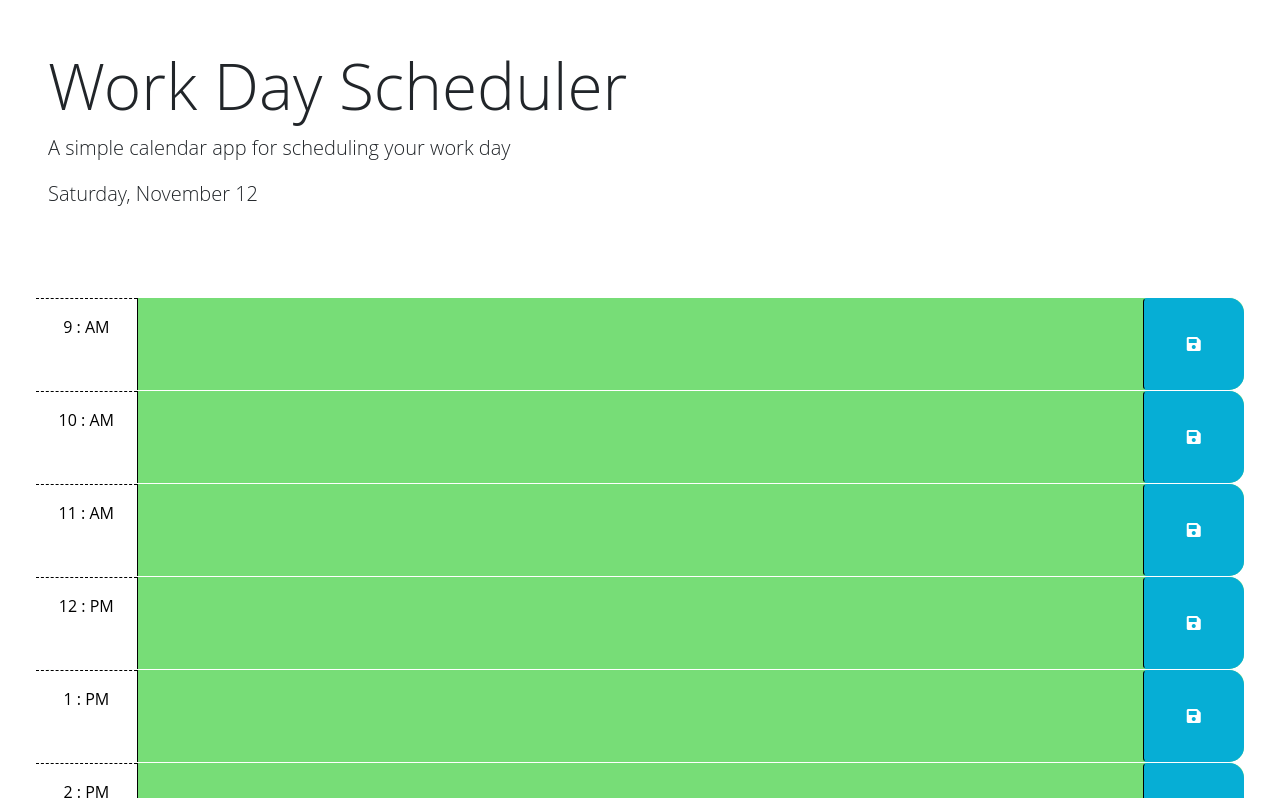
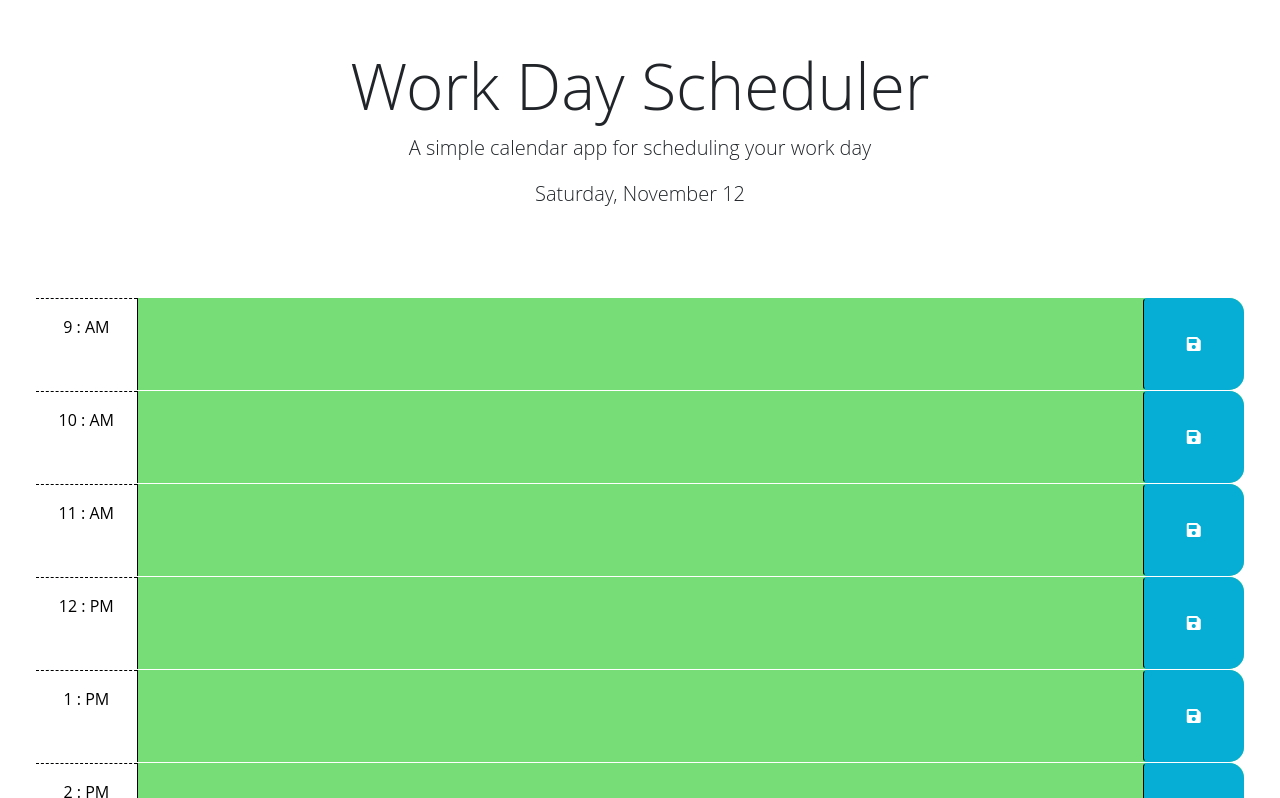
Before and after one commit to DexterDick/work-day-scheduler, a plain HTML site: page index.html in a window 1280 px wide. Shown: the top 798 px of the page. Drawn offline with nearby package versions, Linux system fonts and the light colour scheme.

Commit message:
refactored html css and JQuery removing comments .  Added starter README

```diff
--- a/Assets/css/style.css
+++ b/Assets/css/style.css
@@ -1,6 +1,10 @@
 body {
   font-family: "Open Sans", sans-serif;
   font-size: 16px;
+}
+
+header {
+  text-align: center;
 }
 
 textarea {
--- a/Assets/js/script.js
+++ b/Assets/js/script.js
@@ -1,33 +1,17 @@
 // Wrap all code that interacts with the DOM in a call to jQuery to ensure that
 // the code isn't run until the browser has finished rendering all the elements
 // in the html.
+
 $(function () {
-  // TODO: Add a listener for click events on the save button. This code should
-  // use the id in the containing time-block as a key to save the user input in
-  // local storage. HINT: What does `this` reference in the click listener
-  // function? How can DOM traversal be used to get the "hour-x" id of the
-  // time-block containing the button that was clicked? How might the id be
-  // useful when saving the description in local storage?
-  //
-  // TODO: Add code to apply the past, present, or future class to each time
-  // block by comparing the id to the current hour. HINTS: How can the id
-  // attribute of each time-block be used to conditionally add or remove the
-  // past, present, and future classes? How can Day.js be used to get the
-  // current hour in 24-hour time?
-  //
-  // TODO: Add code to get any user input that was saved in localStorage and set
-  // the values of the corresponding textarea elements. HINT: How can the id
-  // attribute of each time-block be used to do this?
-  //
-  // TODO: Add code to display the current date in the header of the page.
+  // Hour of day 24hour
+  const currHour = dayjs().format("HH");
 
-  const currHour = dayjs().format("HH");
-  console.log(currHour);
-  const timeBlocks = [9, 10, 11, 12, 13, 14, 15, 16, 17, 18, 19, 20];
+  // adding more numbers to array will alow to the code to work for 24hour day.
+  const timeBlocks = [9, 10, 11, 12, 13, 14, 15, 16, 17];
   const containerEL = $(".container-fluid");
 
   $("#currentDay").text(dayjs().format("dddd, MMMM DD"));
-  // loads html
+  //  Dynamically loadloads HTML content
   $.each(timeBlocks, function (index, value) {
     const timeBlockEL = $(`<div id="hour-${value}" class="row time-block">
     <div class="col-2 col-md-1 hour text-center py-3">${dayjs()
@@ -39,11 +23,13 @@ $(function () {
     </button>
   </div>`);
 
+    // Append dynamically load content to HTML
     containerEL.append(timeBlockEL);
     // end of html load
   });
-  // add clolor
+  // add color
   $(".time-block").each(function () {
+    // Gets id stored html to be used to compare current time
     const schedulerHour = $(this).attr("id").split("-")[1];
 
     if (currHour === schedulerHour) {
@@ -61,14 +47,13 @@ $(function () {
     const timeEL = $(this).parent();
     const id = timeEL.attr("id");
     const toDo = timeEL.find("textarea").val();
-    console.log(toDo);
-    console.log(id);
+    // save to local storage
     localStorage.setItem(id, toDo);
   });
 
   // retrive data from local storage
 
-  $(".time-block .description").each(function (i, description) {
+  $(".time-block .description").each(function () {
     const id = $(this).parent().attr("id");
     $(this).val(localStorage.getItem(id));
   });
```
Also changed, not shown: index.html (+1 -36 lines), 1 other file.
